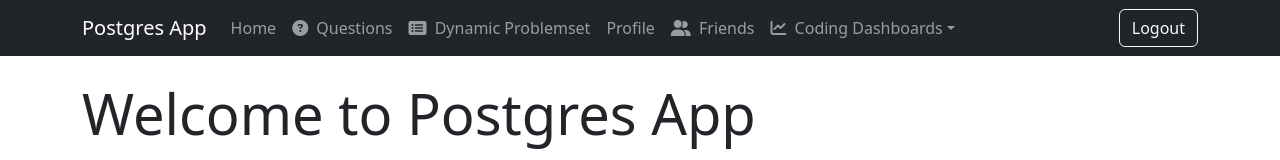
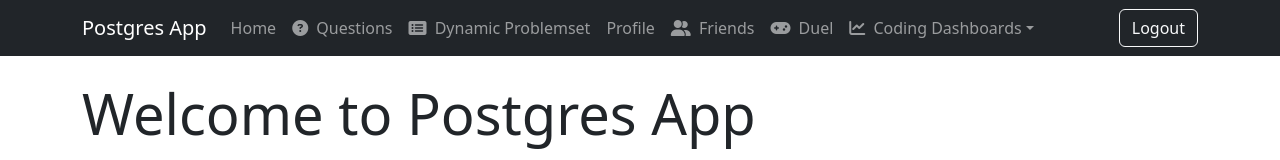
Before and after one commit to Sarvesh0955/coding-sphere, a React (Create React App) app in the folder client/: page / in a window 1280 px wide. Shown: the top 160 px of the page. Built offline with nearby package versions, Linux system fonts and the light colour scheme; no server answers; sample sign-in values are in the browser's storage.

Commit message:
duel button added

```diff
--- a/client/src/components/Navbar.js
+++ b/client/src/components/Navbar.js
@@ -9,6 +9,10 @@ const Navbar = ({ user, setUser }) => {
     logout();
     setUser(null);
     navigate('/login');
+  };
+
+  const handleDuelRedirect = () => {
+    window.location.href = 'http://localhost:4000/play';
   };
 
   return (
@@ -44,6 +48,15 @@ const Navbar = ({ user, setUser }) => {
                   <Link className="nav-link" to="/friends">
                     <i className="fas fa-user-friends me-1"></i> Friends
                   </Link>
+                </li>
+                <li className="nav-item">
+                  <button
+                    className="nav-link btn btn-link"
+                    onClick={handleDuelRedirect}
+                    style={{ background: 'none', border: 'none' }}
+                  >
+                    <i className="fas fa-gamepad me-1"></i> Duel
+                  </button>
                 </li>
                 <li className="nav-item dropdown">
                   <a className="nav-link dropdown-toggle" href="#" id="navbarDropdown" role="button" data-bs-toggle="dropdown" aria-expanded="false">
```
